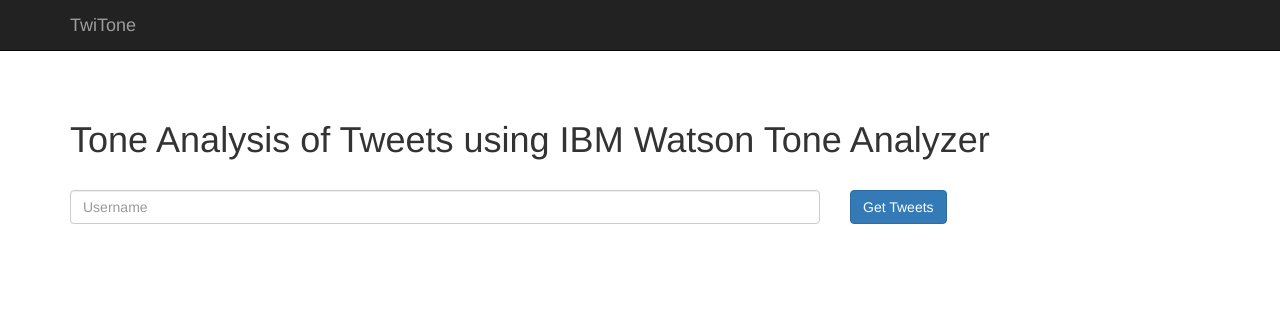
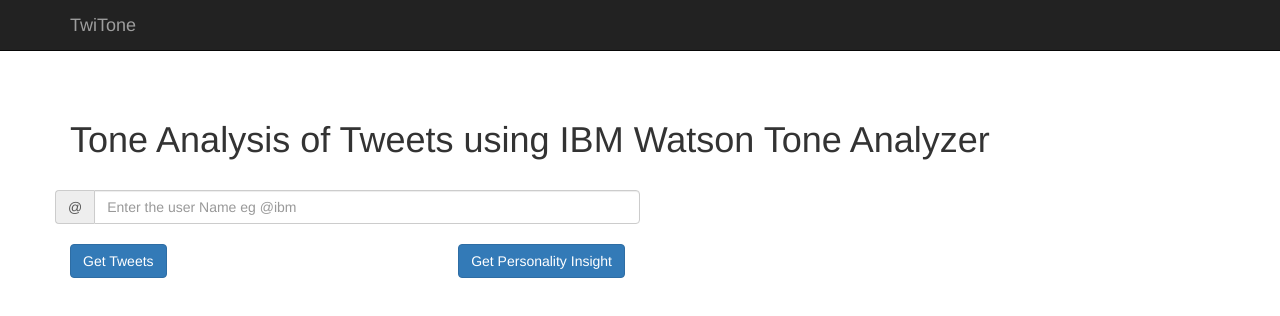
Before and after one commit to LadwaAditya/TwiTone, a website: page public/index.html in a window 1280 px wide. Drawn offline with nearby package versions, Linux system fonts and the light colour scheme.

Commit message:
fect : Added front end code for Personality Analysis

```diff
--- a/public/index.html
+++ b/public/index.html
@@ -26,14 +26,20 @@
     <br>
     <form>
         <div class="row">
-            <div class="col-sm-8">
-                <input type="text" class="form-control " placeholder="Username" aria-describedby="basic-addon1"
+            <div class="col-sm-6 input-group">
+                <span class="input-group-addon" id="basic-addon1">@</span>
+                <input type="text" class="form-control " placeholder="Enter the user Name eg @ibm"
+                       aria-describedby="basic-addon1"
                        ng-model="user.name">
             </div>
-            <div class="col-sm-2">
+            <br>
+            <div class="col-sm-6">
                 <button class="btn btn-primary " ng-click="getTweets()">Get Tweets</button>
+                <button class="btn btn-primary pull-right" ng-click="getTweets()"  data-toggle="modal" data-target="#myModel">Get Personality Insight</button>
             </div>
         </div>
+
+
 
 </form>
 
@@ -42,7 +48,7 @@
 <ul>
     <div ng-repeat="tweet in tweets">
         <button class="btn btn-primary btn-sm" ng-click="analyze(tweet)" data-toggle="modal" data-target="#myModel">
-                Analyze
+            Analyze Tone
         </button>
         <span>&nbsp;</span>
         <span>{{tweet}}</span>
```
Also changed, not shown: public/js/MainCtrl.js (+4 -3 lines). Lines whose indentation alone changed are shown as unchanged.
